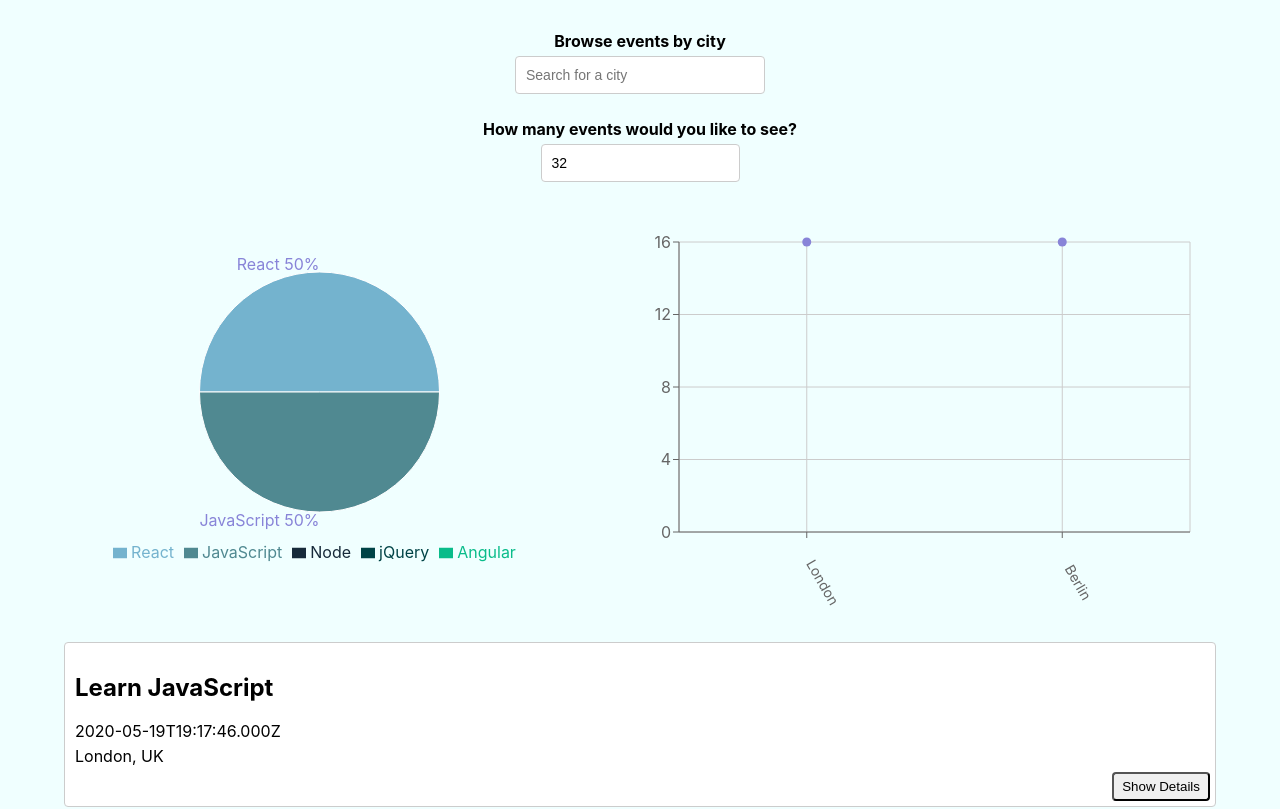
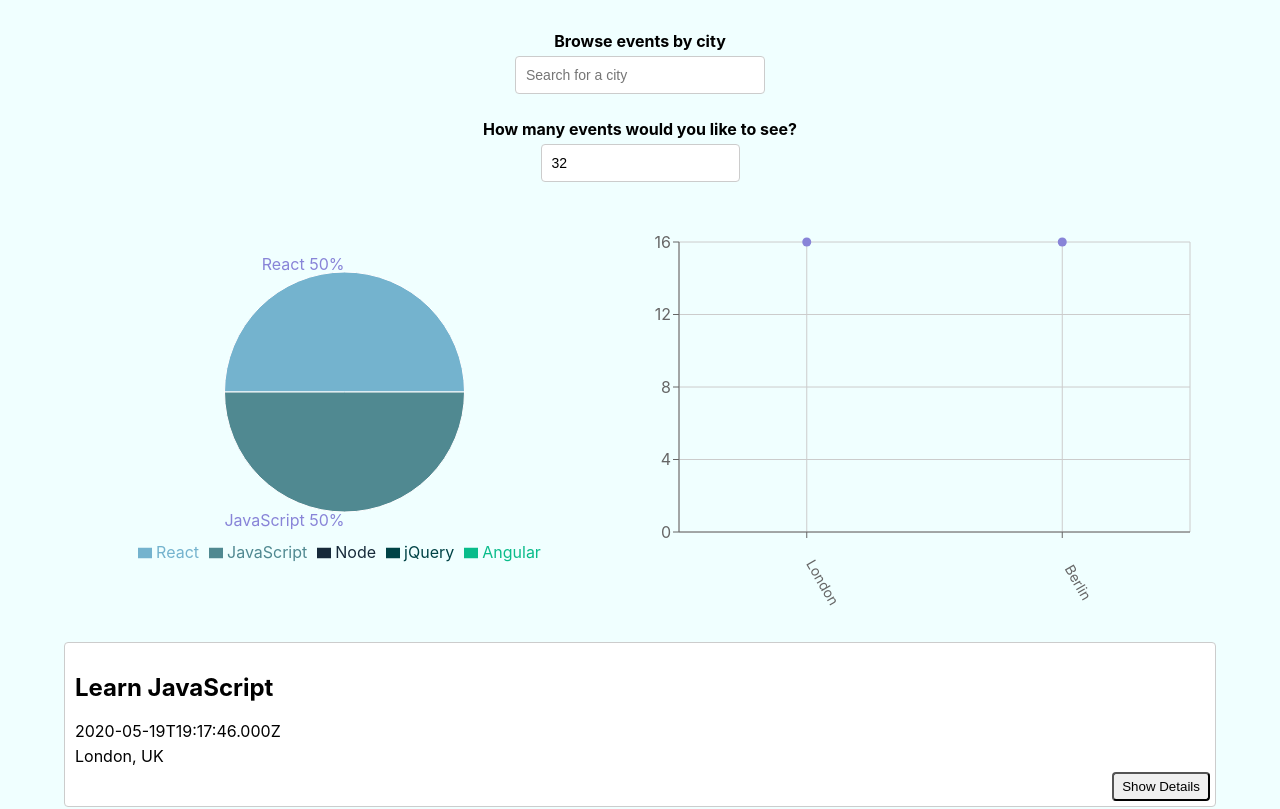
Before and after one commit to RParker505/meet, a React (Create React App) app: page / in a window 1280 px wide. Shown: the top 809 px of the page. Built offline with nearby package versions, Linux system fonts and the light colour scheme; what atatus-spa would draw is missing.

Commit message:
Adjust pie chart margin

```diff
--- a/src/components/EventGenresChart.js
+++ b/src/components/EventGenresChart.js
@@ -51,7 +51,7 @@ const EventGenresChart = ({events}) => {
                 top: 20,
                 right: 20,
                 bottom: 60,
-                left: -30,
+                left: 20,
               }}
           >
             <Pie
```
